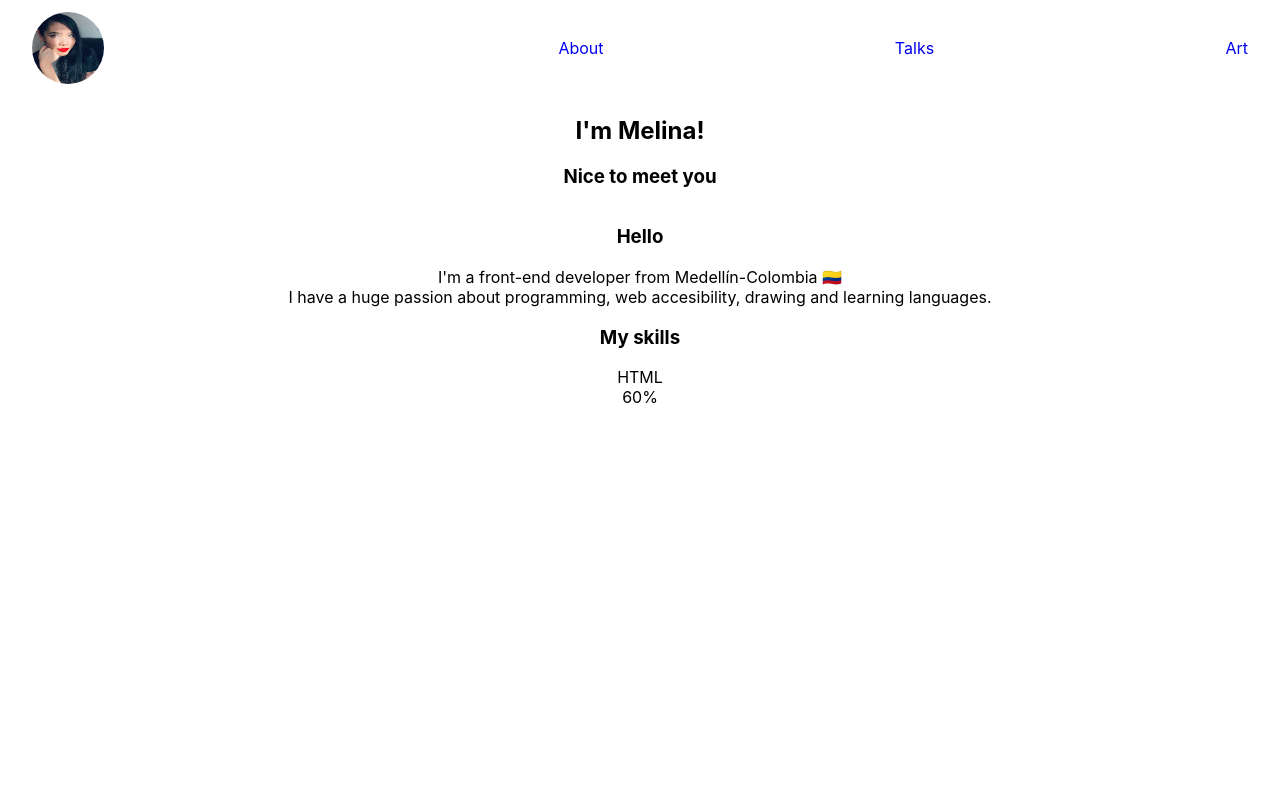
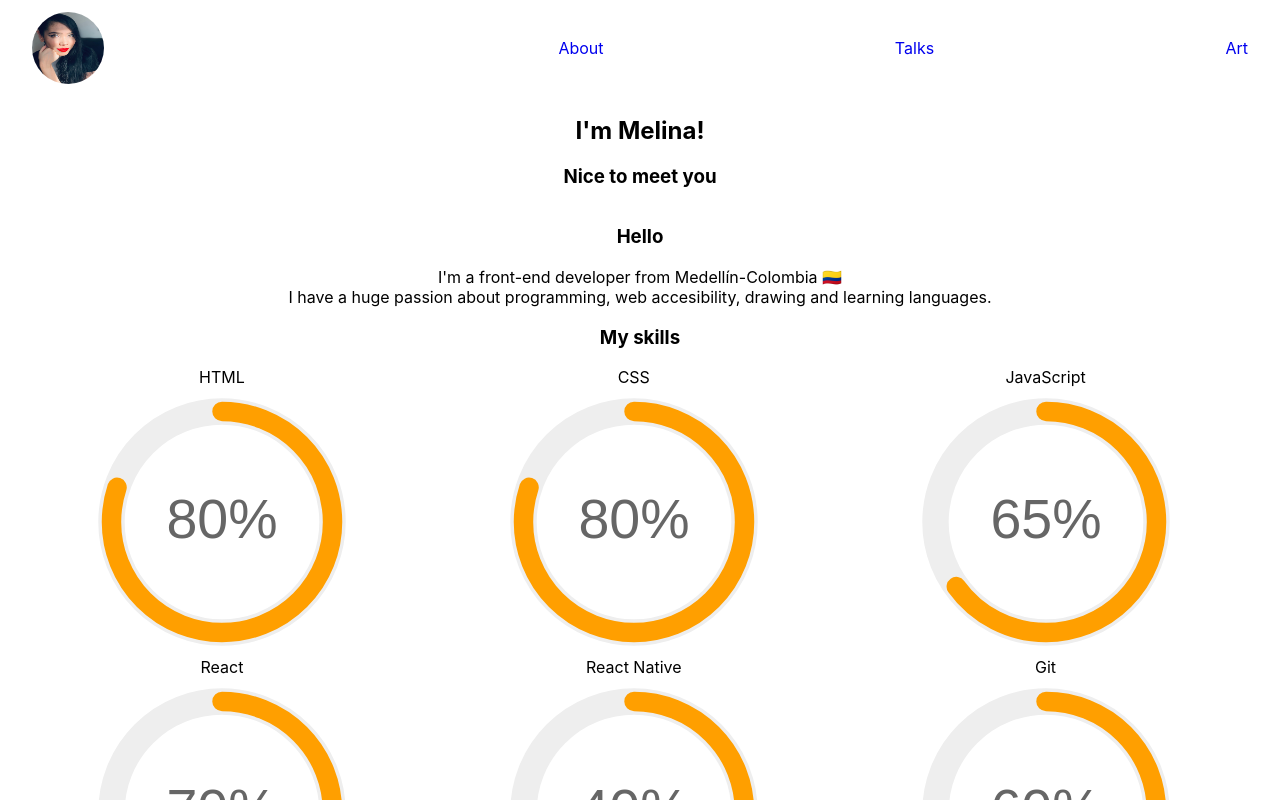
Before and after one commit to MelinaMejia95/mywebsite, a React (Create React App) app: page / in a window 1280 px wide. Shown: the top 800 px of the page. Built offline with nearby package versions, Linux system fonts and the light colour scheme.

Commit message:
Adding skills percentages

```diff
--- a/public/index.html
+++ b/public/index.html
@@ -25,7 +25,7 @@
       Learn how to configure a non-root public URL by running `npm run build`.
     -->
     <link href="https://fonts.googleapis.com/css?family=Open+Sans:400,700&display=swap" rel="stylesheet">
-    <title>My Burger</title>
+    <title>Melina Mejía Bedoya</title>
   </head>
   <body>
     <noscript>You need to enable JavaScript to run this app.</noscript>
--- /dev/null
+++ b/src/components/PercentageCircle/PercentageCircle.jsx
@@ -0,0 +1,34 @@
+import React from 'react'
+
+import './PercentageCircle.scss'
+
+const PercentageCircle = ({
+  title,
+  percentage
+}) => {
+  return (
+    <div className='single-chart'>
+      <label htmlFor="">{title}</label>
+      <svg viewBox='0 0 36 36' className='circular-chart orange'>
+        <path
+          className='circle-bg'
+          d='M18 2.0845
+              a 15.9155 15.9155 0 0 1 0 31.831
+              a 15.9155 15.9155 0 0 1 0 -31.831'
+        />
+        <path
+          className='circle'
+          stroke-dasharray={`${percentage}, 100`}
+          d='M18 2.0845
+              a 15.9155 15.9155 0 0 1 0 31.831
+              a 15.9155 15.9155 0 0 1 0 -31.831'
+        />
+        <text x='18' y='20.35' className='percentage'>
+          {percentage}%
+        </text>
+      </svg>
+    </div>
+  )
+}
+
+export default PercentageCircle
--- /dev/null
+++ b/src/components/PercentageCircle/PercentageCircle.scss
@@ -0,0 +1,54 @@
+.flex-wrapper {
+  display: flex;
+  flex-flow: row nowrap;
+}
+
+.single-chart {
+  width: 33%;
+  justify-content: space-around ;
+}
+
+.circular-chart {
+  display: block;
+  margin: 10px auto;
+  max-width: 80%;
+  max-height: 250px;
+}
+
+.circle-bg {
+  fill: none;
+  stroke: #eee;
+  stroke-width: 3.8;
+}
+
+.circle {
+  fill: none;
+  stroke-width: 2.8;
+  stroke-linecap: round;
+  animation: progress 1s ease-out forwards;
+}
+
+@keyframes progress {
+  0% {
+    stroke-dasharray: 0 100;
+  }
+}
+
+.circular-chart.orange .circle {
+  stroke: #ff9f00;
+}
+
+.circular-chart.green .circle {
+  stroke: #4CC790;
+}
+
+.circular-chart.blue .circle {
+  stroke: #3c9ee5;
+}
+
+.percentage {
+  fill: #666;
+  font-family: sans-serif;
+  font-size: 0.5em;
+  text-anchor: middle;
+}
--- /dev/null
+++ b/src/components/PercentageCircle/index.js
@@ -0,0 +1 @@
+export {default as PercentageCircle} from './PercentageCircle';
--- /dev/null
+++ b/src/constants/skillsContants.js
@@ -0,0 +1,30 @@
+export const skillsPreset = [
+  {
+    title: 'HTML',
+    percentage: '80'
+  },
+  {
+    title: 'CSS',
+    percentage: '80'
+  },
+  {
+    title: 'JavaScript',
+    percentage: '65'
+  },
+  {
+    title: 'React',
+    percentage: '70'
+  },
+  {
+    title: 'React Native',
+    percentage: '40'
+  },
+  {
+    title: 'Git',
+    percentage: '60'
+  },
+  {
+    title: 'Git',
+    percentage: '60'
+  }
+];
--- a/src/containers/MainPage/MainPage.jsx
+++ b/src/containers/MainPage/MainPage.jsx
@@ -1,37 +1,36 @@
-import React from 'react';
+import React from 'react'
 
 import { Header } from '../../components/Header';
+import { PercentageCircle } from '../../components/PercentageCircle';
+import { skillsPreset } from '../../constants/skillsContants';
 import './MainPage.scss';
 
 const MainPage = () => {
   return (
-    <div className="maingpage-container">
-      <section className="introduction-container">
+    <div className='maingpage-container'>
+      <section className='introduction-container'>
         <Header />
         <div>
-          <h1 htmlFor="">I'm Melina!</h1>
+          <h1 htmlFor=''>I'm Melina!</h1>
           <h3>Nice to meet you</h3>
         </div>
       </section>
-      <section className="presentation-container">
+      <section className='presentation-container'>
         <h3>Hello</h3>
         <p>
-          I'm a front-end developer from Medellín-Colombia 🇨🇴 <br />
-          I have a huge passion about programming, web accesibility,
-          drawing and learning languages.
+          I'm a front-end developer from Medellín-Colombia 🇨🇴 <br />I have a
+          huge passion about programming, web accesibility, drawing and learning
+          languages.
         </p>
       </section>
-      <section className="skills-container">
+      <section className='skills-container'>
         <h3>My skills</h3>
-        <div className="percentage-container">
-          <label htmlFor="">HTML</label>
-          <div className="wrapper">
-            <span>60%</span>
-            <div class="slice">
-              <div class="bar"></div>
-              <div class="fill"></div>
-            </div>
-          </div>
+        <div className='spinners-container'>
+          {skillsPreset.map(skill => {
+            return (
+              <PercentageCircle title={skill.title} percentage={skill.percentage} />
+            )
+          })}
         </div>
       </section>
     </div>
--- a/src/containers/MainPage/MainPage.scss
+++ b/src/containers/MainPage/MainPage.scss
@@ -5,4 +5,13 @@
     display: flex;
     flex-direction: column;
   }
+
+  .skills-container {
+
+    .spinners-container {
+      display: flex;
+      flex-wrap: wrap;
+    }
+  }
+
 }
```
